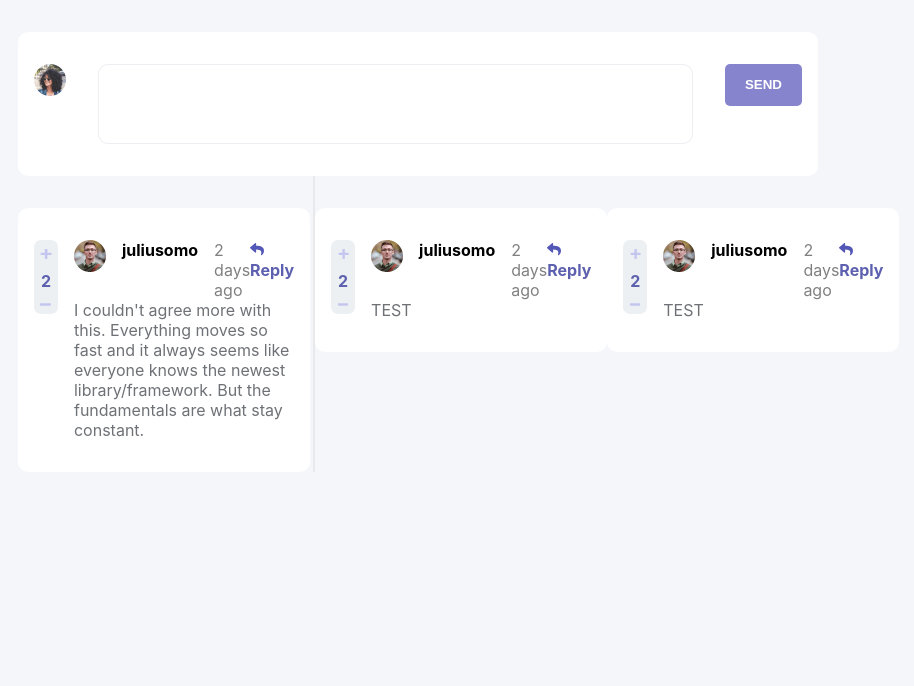
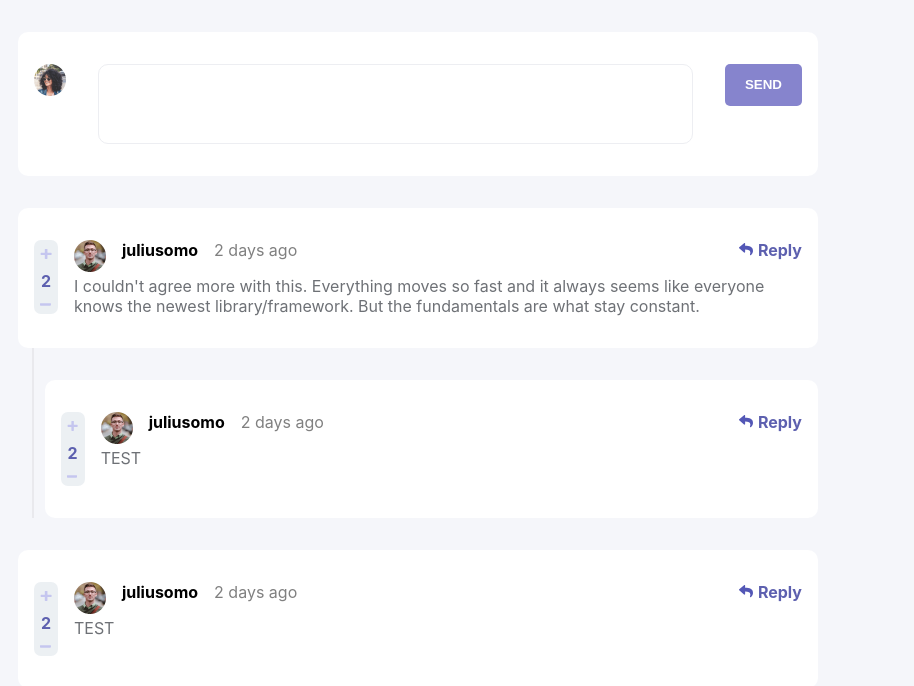
Before and after one commit to PranavFokmare-Dev/interactive-comments-section, a React (Create React App) app: page / in a window 1280 px wide. Shown: the top 686 px of the page, without its empty margins (222-1136 px from the left). Built offline with nearby package versions, Linux system fonts and the light colour scheme.

Commit message:
styled component using transient props

```diff
--- a/src/components/CommentHandler/MyComment.styled.tsx
+++ b/src/components/CommentHandler/MyComment.styled.tsx
@@ -11,17 +11,17 @@ export const Grid = styled.div`
 
 `
 interface gridItemProps{
-    colStart:null|number;
-    colEnd:null|number;
+    $colStart:null|number;
+    $colEnd:null|number;
 }
 export const GridItem = styled.div`
-    ${(props:gridItemProps)=>{
+    ${({$colStart,$colEnd}:gridItemProps)=>{
         let cssProps = "";
-        if(props.colStart!=null){
-            cssProps+= `grid-column-start:${props.colStart};`;
+        if($colStart!=null){
+            cssProps+= `grid-column-start:${$colStart};`;
         }
-        if(props.colEnd!=null){
-            cssProps+= `grid-column-end:${props.colEnd};`;
+        if($colEnd!=null){
+            cssProps+= `grid-column-end:${$colEnd};`;
         }
         return cssProps;
     }}
--- a/src/components/CommentHandler/MyComment.tsx
+++ b/src/components/CommentHandler/MyComment.tsx
@@ -28,7 +28,7 @@ function ShowNewComments(){
     <>
       <S.Grid cols={GridProps.gridCols}>
           {user != null && (
-            <S.GridItem colStart={1} colEnd={GridProps.lastColGridLine}>
+            <S.GridItem $colStart={1} $colEnd={GridProps.lastColGridLine}>
               <AddCommentForm
                 user={user}
                 insertComment={insertComment}
```
